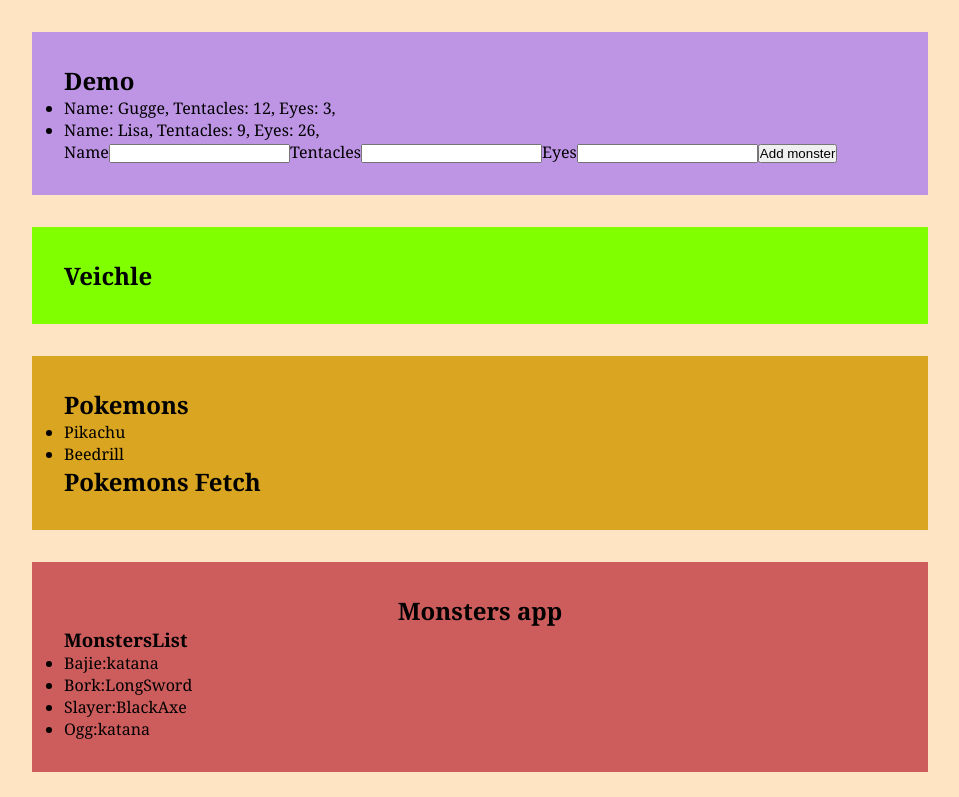
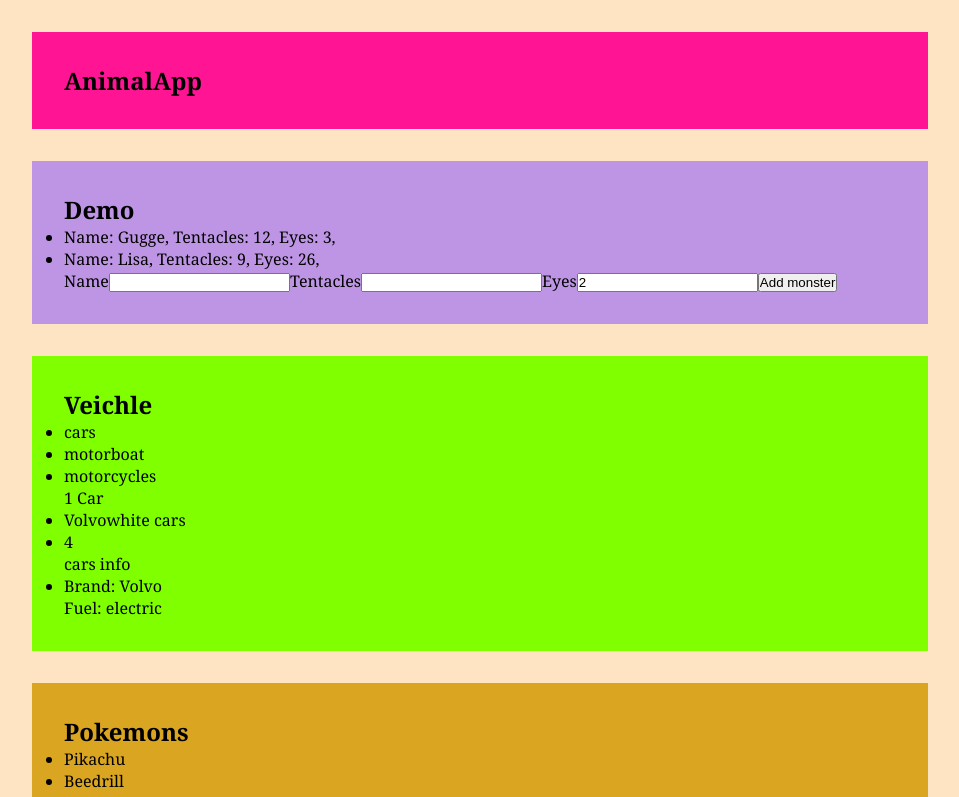
Before and after one commit to ZBajie/questlist, a React (Vite) app: page / in a window 1280 px wide. Shown: the top 797 px of the page, without its empty margins (160-1119 px from the left). Built offline with nearby package versions, Linux system fonts and the light colour scheme; no server answers.

Commit message:
animalApp

```diff
--- a/src/App.tsx
+++ b/src/App.tsx
@@ -1,4 +1,5 @@
 import AddRemove from "./components/AddRemove/AddRemove"
+import AnimalApp from "./components/Animals/AnimalApp"
 import Fordon from "./components/Fordon/Fordon"
 import MonstersApp from "./components/MonstersApp/MonstersApp"
 import NewMonstersApp from "./components/NewMonsterApp/NewMonsterApp"
@@ -9,6 +10,7 @@ import StudentApp from "./components/StudentApp/StudentApp"
 function App() {
   return (
     <>
+      <AnimalApp />
       <NewMonstersApp />
       <Fordon />
       <Pokemons />
--- /dev/null
+++ b/src/components/Animals/AnimalApp.tsx
@@ -0,0 +1,13 @@
+import AnimalContextProvider from "./AnimalContextProvider"
+
+const AnimalApp = () => {
+  return (
+    <AnimalContextProvider>
+      <section className="animal-app">
+        <h2>AnimalApp</h2>
+      </section>
+    </AnimalContextProvider>
+  )
+}
+
+export default AnimalApp
--- /dev/null
+++ b/src/components/Animals/AnimalContextProvider.tsx
@@ -0,0 +1,43 @@
+import { createContext } from "react"
+
+export type AnimalProps = {
+  name: string
+  legs: number
+}
+
+export type AnimalGlobalProps = {
+  Animals: AnimalProps[]
+}
+
+export const initialAnimals: AnimalGlobalProps = {
+  Animals: [
+    {
+      name: "rabbit",
+      legs: 4,
+    },
+    {
+      name: "bird",
+      legs: 2,
+    },
+  ],
+}
+
+// createContext
+
+export const AnimalContext = createContext<AnimalGlobalProps>(initialAnimals)
+
+// AnimalContextProvider
+
+type AnimalContextProviderProps = {
+  children: React.ReactNode
+}
+
+const AnimalContextProvider = ({ children }: AnimalContextProviderProps) => {
+  return (
+    <AnimalContext.Provider value={initialAnimals}>
+      {children}
+    </AnimalContext.Provider>
+  )
+}
+
+export default AnimalContextProvider
--- /dev/null
+++ b/src/components/Animals/animalapp.scss
@@ -0,0 +1,5 @@
+.animal-app {
+  background-color: deeppink;
+  margin: $margin-secondary;
+  padding: $padding-secondary;
+}
--- a/src/components/Fordon/Fordon.tsx
+++ b/src/components/Fordon/Fordon.tsx
@@ -33,7 +33,7 @@ type Motorcycles = {
 
 type Tank = {
   type: "tank"
-  namn: string
+  name: string
   pipeLength: number
   color: "green" | "camoflage"
   beltLength: number
@@ -42,7 +42,7 @@ type Tank = {
 
 type Veichles = Cars | Boats | Motorcycles | Tank
 
-const cars: Veichles[] = [
+const veichles: Veichles[] = [
   {
     type: "cars",
     name: "Volvo",
@@ -52,9 +52,6 @@ const cars: Veichles[] = [
     toebar: false,
     fuel: "electric",
   },
-]
-
-const boats: Veichles[] = [
   {
     type: "motorboat",
     name: "storebro",
@@ -62,8 +59,6 @@ const boats: Veichles[] = [
     engines: 2,
     outboards: false,
   },
-]
-const motorcycles: Veichles[] = [
   {
     type: "motorcycles",
     name: "honda",
@@ -73,10 +68,43 @@ const motorcycles: Veichles[] = [
     offroad: false,
   },
 ]
+
 const Fordon = () => {
+  const cars = veichles.filter((item) => item.type === "cars")
+
   return (
     <section className="fordon">
       <h2>Veichle</h2>
+      <ul>
+        {veichles.map((veichle, i) => {
+          return <li key={i}>{veichle.type}</li>
+        })}
+      </ul>
+      <label htmlFor="car">1 Car</label>
+      <ul id="car">
+        {cars.map((car, i) => {
+          return (
+            <li key={i}>
+              {car.name}
+              {car.color} {car.type}
+            </li>
+          )
+        })}
+      </ul>
+      <ul>{veichles[0].type === "cars" && <li>{veichles[0].wheels}</li>}</ul>
+      <label htmlFor="cars">cars info</label>
+      <ul>
+        {cars.map((car, i) => (
+          <li key={i}>
+            {car.type === "cars" && (
+              <>
+                <p>Brand: {car.name}</p>
+                <p>Fuel: {car.fuel}</p>
+              </>
+            )}
+          </li>
+        ))}
+      </ul>
     </section>
   )
 }
--- a/src/components/NewMonsterApp/Monster.tsx
+++ b/src/components/NewMonsterApp/Monster.tsx
@@ -8,10 +8,12 @@ const Monster = () => {
   const [eyes, setEyes] = useState(2)
 
   const handleClick = () => {
-    dispatch({
-      type: "ADD",
-      payload: { name: name, eyes: eyes, tentacles: tentacles },
-    })
+    if (name.length > 2) {
+      dispatch({
+        type: "ADD",
+        payload: { name: name, eyes: eyes, tentacles: tentacles },
+      })
+    }
   }
   0
   return (
@@ -45,8 +47,9 @@ const Monster = () => {
       <input
         id="eyes"
         type="number"
-        onClick={(e) => {
-          setEyes(parseInt(e.currentTarget.value))
+        value={eyes}
+        onChange={(e) => {
+          setEyes(parseInt(e.target.value))
         }}
       />
       <button onClick={handleClick}>Add monster</button>
--- a/src/components/NewMonsterApp/MonsterContextProvider.tsx
+++ b/src/components/NewMonsterApp/MonsterContextProvider.tsx
@@ -25,7 +25,7 @@ const initialMonsterState: MonsterState = {
     },
   ],
 }
-
+// createContext
 export const MonsterContext = createContext<{
   state: MonsterState
   dispatch: React.Dispatch<Action>
@@ -34,6 +34,7 @@ export const MonsterContext = createContext<{
   dispatch: () => null,
 })
 
+// useReducer
 type Action =
   | { type: "ADD"; payload: Monster }
   | { type: "REMOVE"; payload: string }
@@ -54,6 +55,7 @@ const reducer = (state: MonsterState, action: Action) => {
 type MonsterContextProviderProp = {
   children: React.ReactNode
 }
+
 function MonsterContextProvider({ children }: MonsterContextProviderProp) {
   // här kan vi använda useReducer eller useState
 
--- a/src/style/style.scss
+++ b/src/style/style.scss
@@ -10,3 +10,4 @@
 @import "./../components/Pokemons/pokemons.scss";
 @import "./../components/Fordon/fordon.scss";
 @import "./../components/NewMonsterApp/monsters.scss";
+@import "./../components/Animals/animalapp.scss";
```
